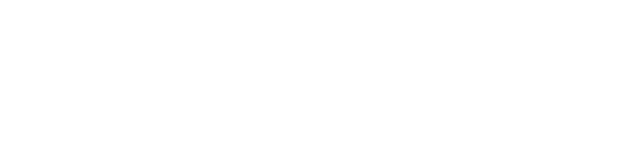
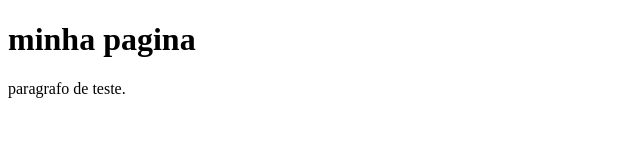
Before and after one commit to magnun636/aulahtml, a plain HTML site: page index.html in a window 1280 px wide. Shown: the whole page, without its empty margins (0-640 px from the left). Drawn offline with Linux system fonts and the light colour scheme.

Commit message:
Add files via upload

```diff
--- a/index.html
+++ b/index.html
@@ -7,5 +7,8 @@
 </head>
 <body>
 
+    <h1>minha pagina</h1>
+    <p></p>paragrafo de teste.</p>
+
 </body>
 </html>
```
